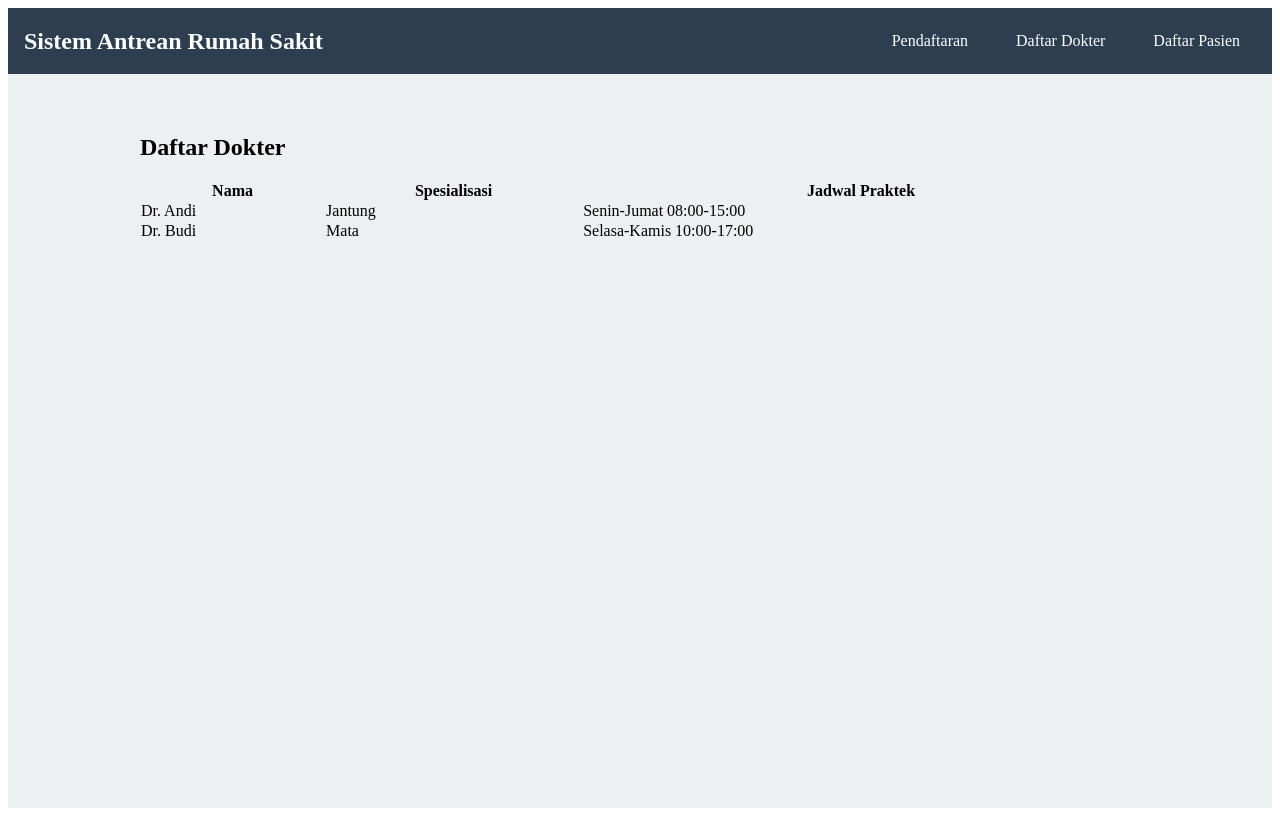
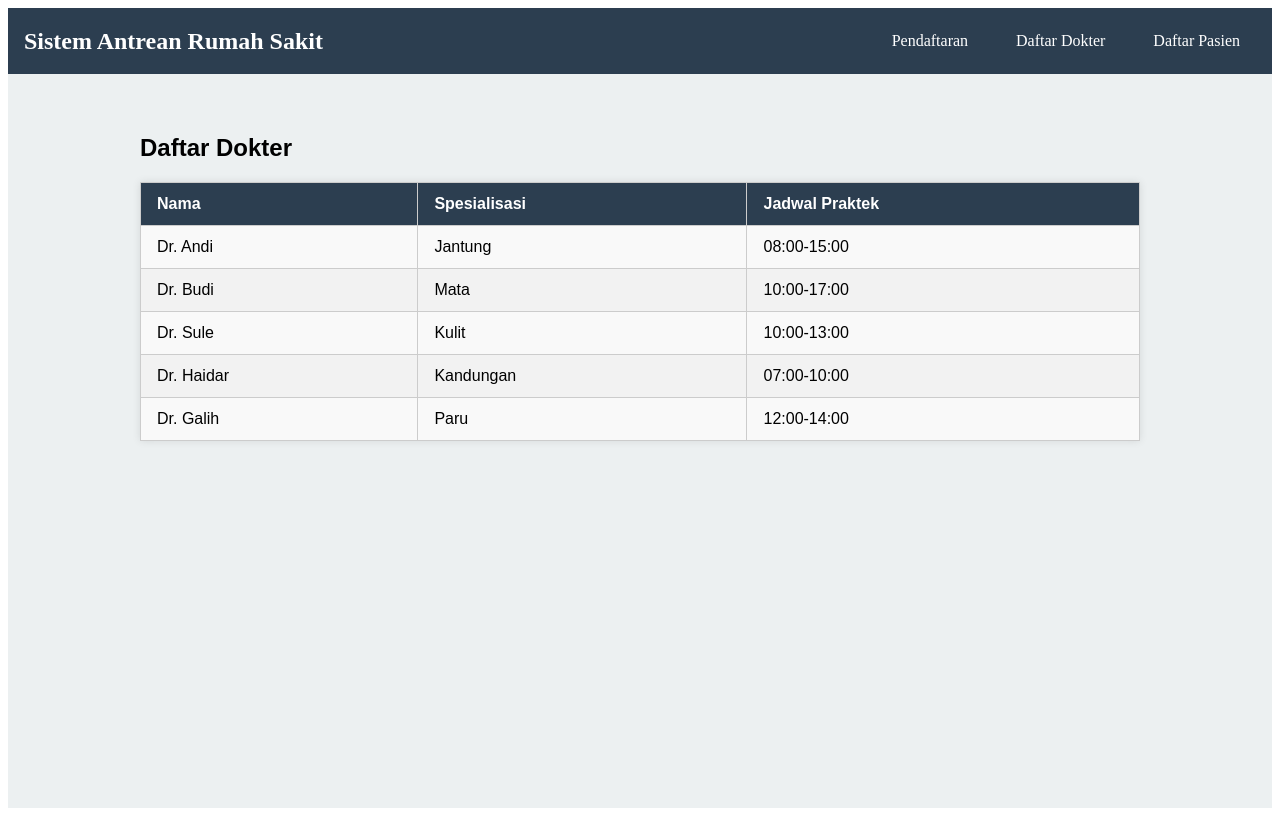
Before and after one commit to mustafabaihaqi/RS01-1, a React (Create React App) app: page /daftar-dokter in a window 1280 px wide. Built offline with nearby package versions, Linux system fonts and the light colour scheme.

Commit message:
feat : Add more data doctor

```diff
--- a/src/components/QueueForm.js
+++ b/src/components/QueueForm.js
@@ -16,14 +16,16 @@ const QueueForm = ({ onQueueCreated }) => {
   const navigate = useNavigate();
 
   const doctors = [
-    { id: '1', name: 'Dr. Andi', specialization: 'Spesialis Jantung' },
-    { id: '2', name: 'Dr. Budi', specialization: 'Spesialis Mata' },
-    { id: '3', name: 'Dr. Citra', specialization: 'Spesialis Anak' }
+      { id: 1, name: "Dr. Andi", specialization: "Jantung", schedule: "08:00-15:00" },
+      { id: 2, name: "Dr. Budi", specialization: "Mata", schedule: "10:00-17:00" },
+      { id: 3, name: "Dr. Sule", specialization: "Kulit", schedule: "10:00-13:00" },
+      { id: 4, name: "Dr. Haidar", specialization: "Kandungan", schedule: "07:00-10:00" },
+      { id: 5, name: "Dr. Galih", specialization: "Paru", schedule: "12:00-14:00" },
   ];
 
   const visitTimes = [
-    '08:00', '09:00', '10:00', '11:00',
-    '13:00', '14:00', '15:00', '16:00'
+    '07.00','08:00', '09:00', '10:00', '11:00',
+    '13:00', '14:00', '15:00', '16:00', '17.00'
   ];
 
   const handleChange = (e) => {
--- a/src/pages/DoctorListPage.js
+++ b/src/pages/DoctorListPage.js
@@ -1,5 +1,5 @@
 import React, { useState, useEffect } from 'react';
-import { getDoctors } from '../services/api'; // Anda perlu membuat fungsi API ini
+import { getDoctors } from '../services/api';
 
 const DoctorListPage = () => {
   const [doctors, setDoctors] = useState([]);
@@ -14,9 +14,9 @@ const DoctorListPage = () => {
 
   return (
     <div style={styles.container}>
-      <h2>Daftar Dokter</h2>
+      <h2 style={styles.heading}>Daftar Dokter</h2>
       <table style={styles.table}>
-        <thead>
+        <thead style={styles.thead}>
           <tr>
             <th>Nama</th>
             <th>Spesialisasi</th>
@@ -25,7 +25,7 @@ const DoctorListPage = () => {
         </thead>
         <tbody>
           {doctors.map(doctor => (
-            <tr key={doctor.id}>
+            <tr key={doctor.id} style={styles.row}>
               <td>{doctor.name}</td>
               <td>{doctor.specialization}</td>
               <td>{doctor.schedule}</td>
@@ -42,11 +42,27 @@ const styles = {
     padding: '20px',
     maxWidth: '1000px',
     margin: '0 auto',
+    fontFamily: 'Arial, sans-serif',
+  },
+  heading: {
+    marginBottom: '20px',
   },
   table: {
     width: '100%',
     borderCollapse: 'collapse',
-    marginTop: '20px',
+    boxShadow: '0 0 8px rgba(0, 0, 0, 0.1)',
+  },
+  thead: {
+    backgroundColor: '#2c3e50',
+    color: 'white',
+  },
+  row: {
+    transition: 'background-color 0.2s',
+  },
+  'table td, table th': {
+    border: '1px solid #ddd',
+    padding: '12px',
+    textAlign: 'left',
   },
 };
 
--- /dev/null
+++ b/src/pages/PatientListPage.css
@@ -0,0 +1,35 @@
+.container {
+  padding: 20px;
+  max-width: 1200px;
+  margin: 0 auto;
+}
+
+h2 {
+  margin-bottom: 16px;
+}
+
+table {
+  width: 100%;
+  border-collapse: collapse;
+  background-color: #f9f9f9;
+  box-shadow: 0 2px 4px rgba(0, 0, 0, 0.1);
+}
+
+th, td {
+  border: 1px solid #ccc;
+  padding: 12px 16px;
+  text-align: left;
+}
+
+th {
+  background-color: #2c3e50;
+  color: white;
+}
+
+tr:nth-child(even) {
+  background-color: #f2f2f2;
+}
+
+tr:hover {
+  background-color: #e8f4fa;
+}
--- a/src/pages/PatientListPage.js
+++ b/src/pages/PatientListPage.js
@@ -1,5 +1,6 @@
 import React, { useState, useEffect } from 'react';
-import { getPatients } from '../services/api'; // Anda perlu membuat fungsi API ini
+import { getPatients } from '../services/api';
+import './PatientListPage.css';
 
 const PatientListPage = () => {
   const [patients, setPatients] = useState([]);
@@ -14,9 +15,9 @@ const PatientListPage = () => {
 
   return (
     <div style={styles.container}>
-      <h2>Daftar Pasien</h2>
+      <h2 style={styles.heading}>Daftar Pasien</h2>
       <table style={styles.table}>
-        <thead>
+        <thead style={styles.thead}>
           <tr>
             <th>No. Antrean</th>
             <th>Nama Pasien</th>
@@ -26,7 +27,7 @@ const PatientListPage = () => {
         </thead>
         <tbody>
           {patients.map(patient => (
-            <tr key={patient.id}>
+            <tr key={patient.id} style={styles.row}>
               <td>{patient.queueNumber}</td>
               <td>{patient.name}</td>
               <td>{patient.doctor}</td>
@@ -44,11 +45,27 @@ const styles = {
     padding: '20px',
     maxWidth: '1200px',
     margin: '0 auto',
+    fontFamily: 'Arial, sans-serif',
+  },
+  heading: {
+    marginBottom: '20px',
   },
   table: {
     width: '100%',
     borderCollapse: 'collapse',
-    marginTop: '20px',
+    boxShadow: '0 0 8px rgba(0, 0, 0, 0.1)',
+  },
+  thead: {
+    backgroundColor: '#2c3e50',
+    color: 'white',
+  },
+  row: {
+    transition: 'background-color 0.2s',
+  },
+  'table td, table th': {
+    border: '1px solid #ddd',
+    padding: '12px',
+    textAlign: 'left',
   },
 };
 
--- a/src/services/api.js
+++ b/src/services/api.js
@@ -25,8 +25,11 @@ export const getQueues = async () => {
 // services/api.js
 export const getDoctors = async () => {
     return [
-      { id: 1, name: "Dr. Andi", specialization: "Jantung", schedule: "Senin-Jumat 08:00-15:00" },
-      { id: 2, name: "Dr. Budi", specialization: "Mata", schedule: "Selasa-Kamis 10:00-17:00" }
+      { id: 1, name: "Dr. Andi", specialization: "Jantung", schedule: "08:00-15:00" },
+      { id: 2, name: "Dr. Budi", specialization: "Mata", schedule: "10:00-17:00" },
+      { id: 3, name: "Dr. Sule", specialization: "Kulit", schedule: "10:00-13:00" },
+      { id: 4, name: "Dr. Haidar", specialization: "Kandungan", schedule: "07:00-10:00" },
+      { id: 5, name: "Dr. Galih", specialization: "Paru", schedule: "12:00-14:00" },
     ];
   };
 
```
Also changed, not shown: src/pages/DoctorListPage.css (added, +28 -0 lines).
